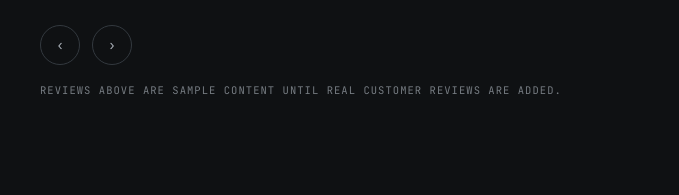
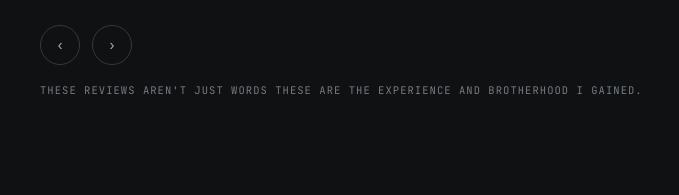
Before and after one commit to shiv1503/APACHE-BRO-WEBSITE, a plain HTML site: page index.html in a window 1280 px wide. Shown: the part 6665-6860 px from the top of the page, 24-703 px from the left. Drawn offline with Linux system fonts and the light colour scheme.

Commit message:
updated flags

```diff
--- a/index.html
+++ b/index.html
@@ -930,7 +930,7 @@
       <button aria-label="Previous review" id="revPrev">‹</button>
       <button aria-label="Next review" id="revNext">›</button>
     </div>
-    <p class="sample-flag">Reviews above are sample content until real customer reviews are added.</p>
+    <p class="sample-flag">THESE REVIEWS AREN'T JUST WORDS THESE ARE THE EXPERIENCE AND BROTHERHOOD I GAINED.</p>
   </div>
 </section>
 
```
